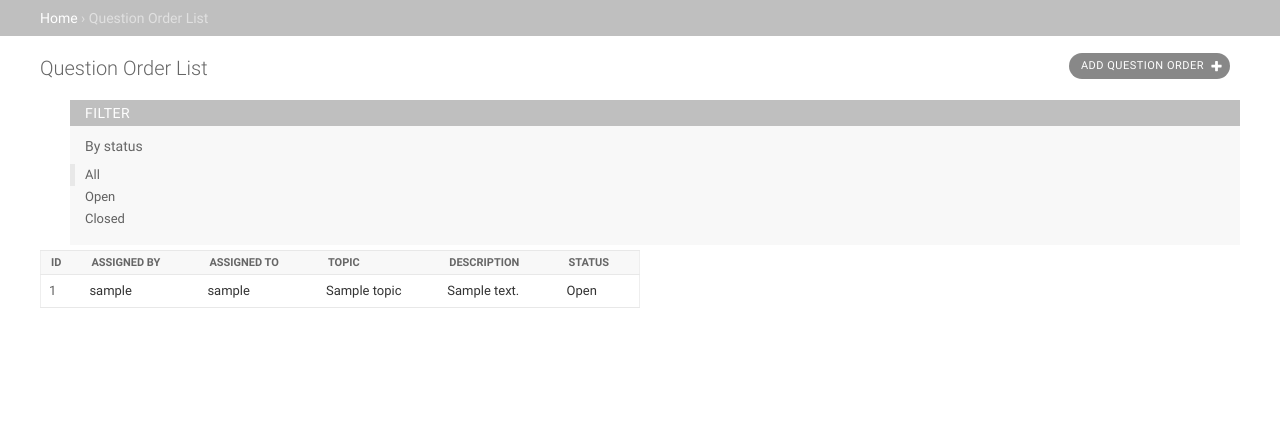
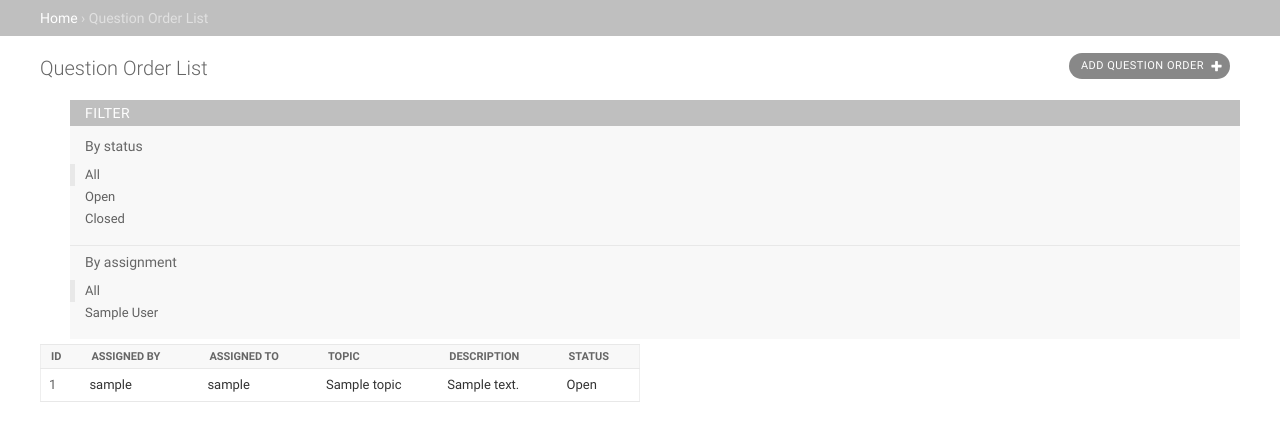
Before and after one commit to EthanMarrs/digit2, a Django app: page /question_orders/ in a window 1280 px wide. Shown: the part 48-489 px from the top of the page. Run offline with Django 3.2, Linux system fonts and the light colour scheme; a user stored in the database is signed in; tables that the repository leaves empty hold one stand-in row (values such as "Sample post"); some libraries are stand-ins or nearby versions.

Commit message:
Added question order filtering on user

```diff
--- a/core/templates/question_orders.html
+++ b/core/templates/question_orders.html
@@ -29,6 +29,13 @@
                         href="/question_orders/?open=true">Open</a></li>
                 <li class="{% if open == 'false' %}selected{% endif %}"><a
                         href="/question_orders/?open=false">Closed</a></li>
+            </ul>
+            <h3>By assignment</h3>
+            <ul>
+                <li class="{% if assigned_to == None %}selected{% endif %} filter-option"><a
+                        href="/question_orders/">All</a></li>
+                <li class="{% if assigned_to %}selected{% endif %}"><a
+                        href="/question_orders/?assigned_to=true">{{ user.get_full_name }}</a></li>
             </ul>
         </div>
         <table id="result_list">
--- a/core/views.py
+++ b/core/views.py
@@ -322,17 +322,31 @@ class QuestionOrderListView(ListView):
         context['site_url'] = "/",
         context['site_header'] = "Digit"
         context['open'] = self.request.GET.get('open')
+        context['assigned_to'] = self.request.GET.get('assigned_to')
         return context
 
     def get_queryset(self, *args, **kwargs):
         active_filter = self.request.GET.get('open')
+        assigned_to = self.request.GET.get('assigned_to')
 
-        if active_filter == 'true':
-            return models.QuestionOrder.objects.filter(open=True)
-        elif active_filter == 'false':
-            return models.QuestionOrder.objects.filter(open=False)
+        # Filter based on assignment and open status
+        if assigned_to:
+            user = self.request.user
+
+            if active_filter == 'true':
+                return models.QuestionOrder.objects.filter(open=True, assigned_to=user)
+            elif active_filter == 'false':
+                return models.QuestionOrder.objects.filter(open=False, assigned_to=user)
+            else:
+                return models.QuestionOrder.objects.filter(assigned_to=user)
+
         else:
-            return models.QuestionOrder.objects.all()
+            if active_filter == 'true':
+                return models.QuestionOrder.objects.filter(open=True)
+            elif active_filter == 'false':
+                return models.QuestionOrder.objects.filter(open=False)
+            else:
+                return models.QuestionOrder.objects.all()
 
 
 class QuestionOrderLiveView(View):
```
